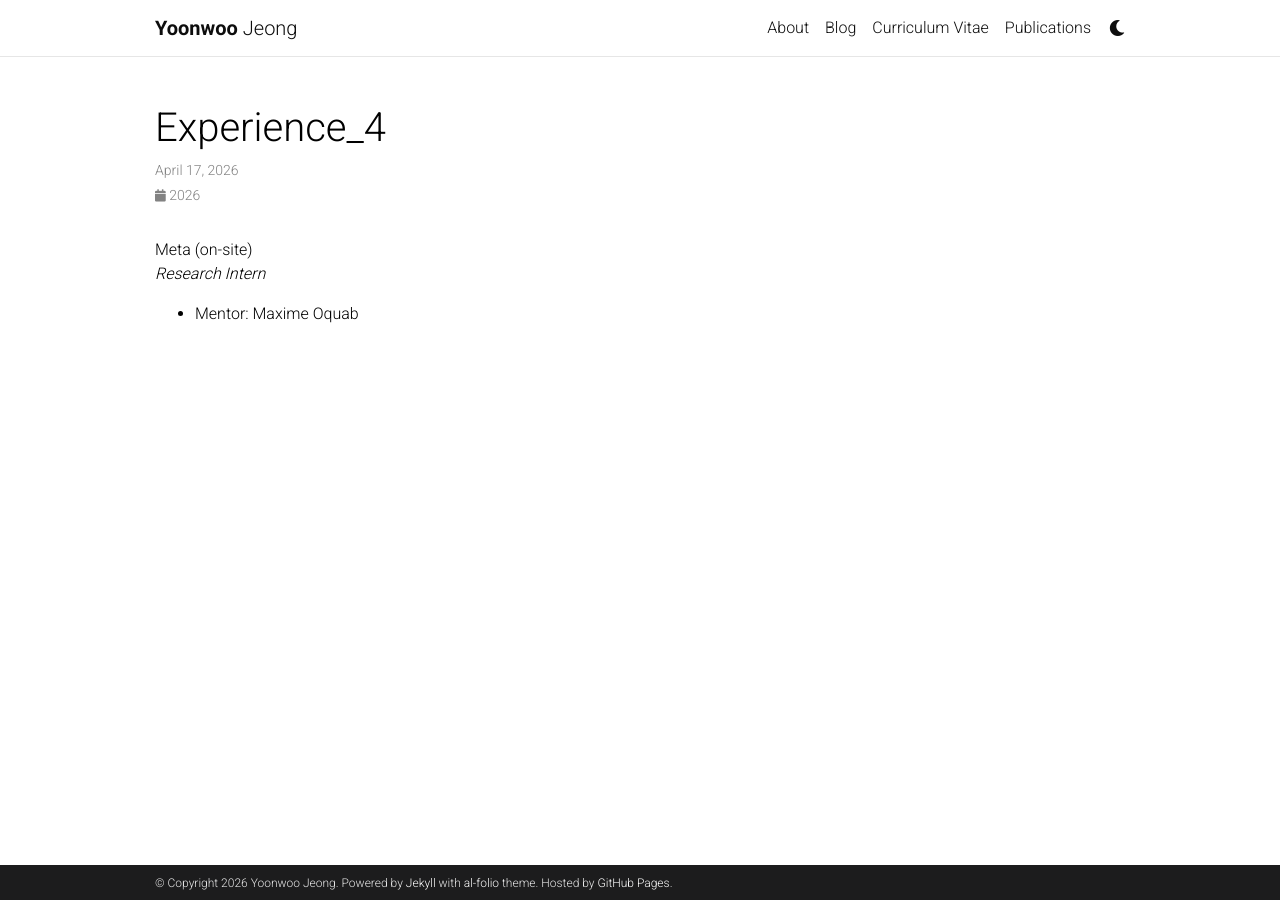
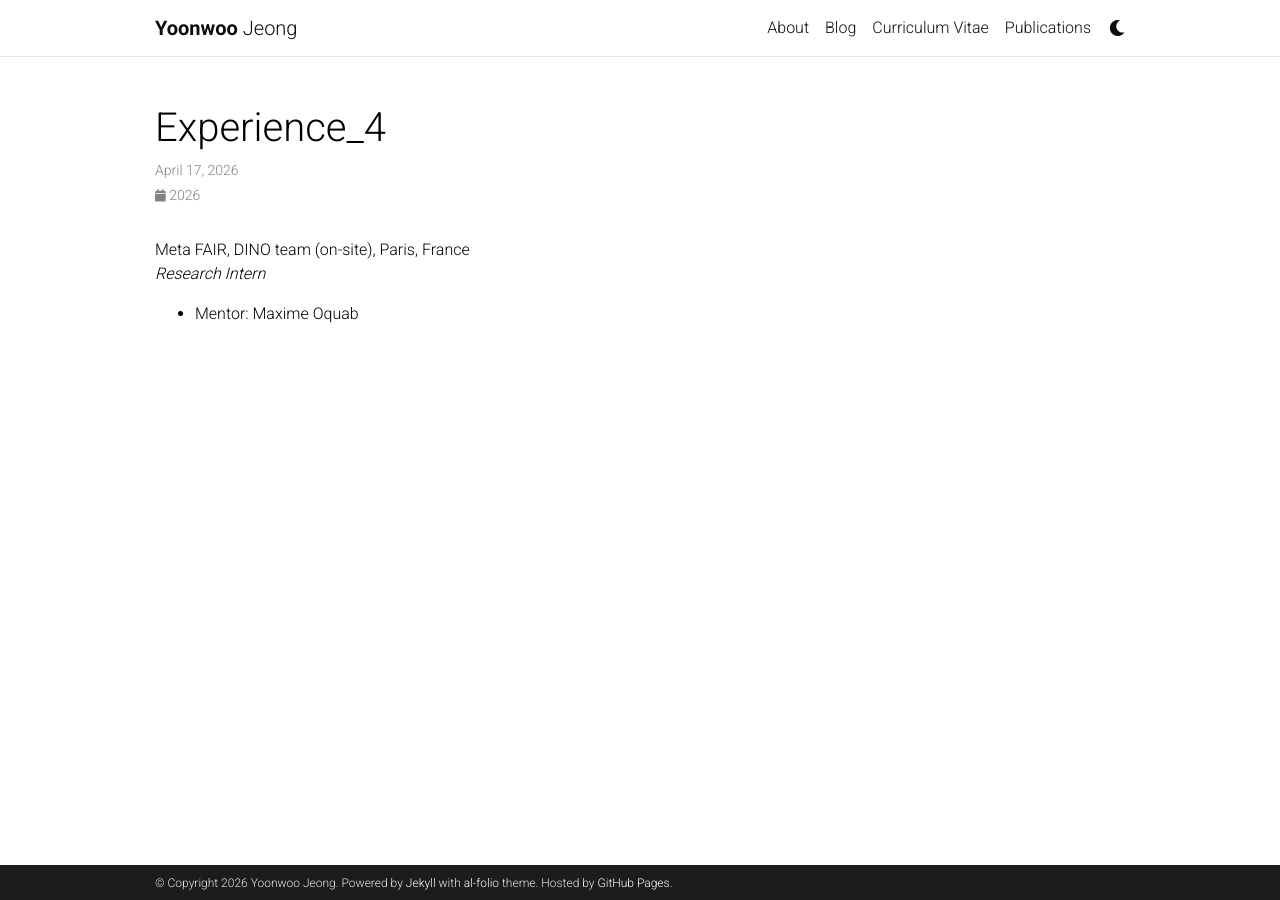
Before and after one commit to jeongyw12382/jeongyw12382.github.io, a Jekyll site: the page built from _experience/experience_4.md, in a window 1280 px wide. Built offline with Jekyll 4.4.1, drawn with Linux system fonts in a browser that asks for light colours; comment, search, counter and statistics services are not loaded; a style sheet for code colours, icons or effects is not loaded.

Commit message:
feat: add location

```diff
--- a/_experience/experience_4.md
+++ b/_experience/experience_4.md
@@ -4,6 +4,6 @@ start_end: "May, 2026 - Sep, 2026"
 inline: true
 ---
 
-Meta (on-site) \
+Meta FAIR, DINO team (on-site), Paris, France \
 *Research Intern*
 - Mentor: Maxime Oquab
```
